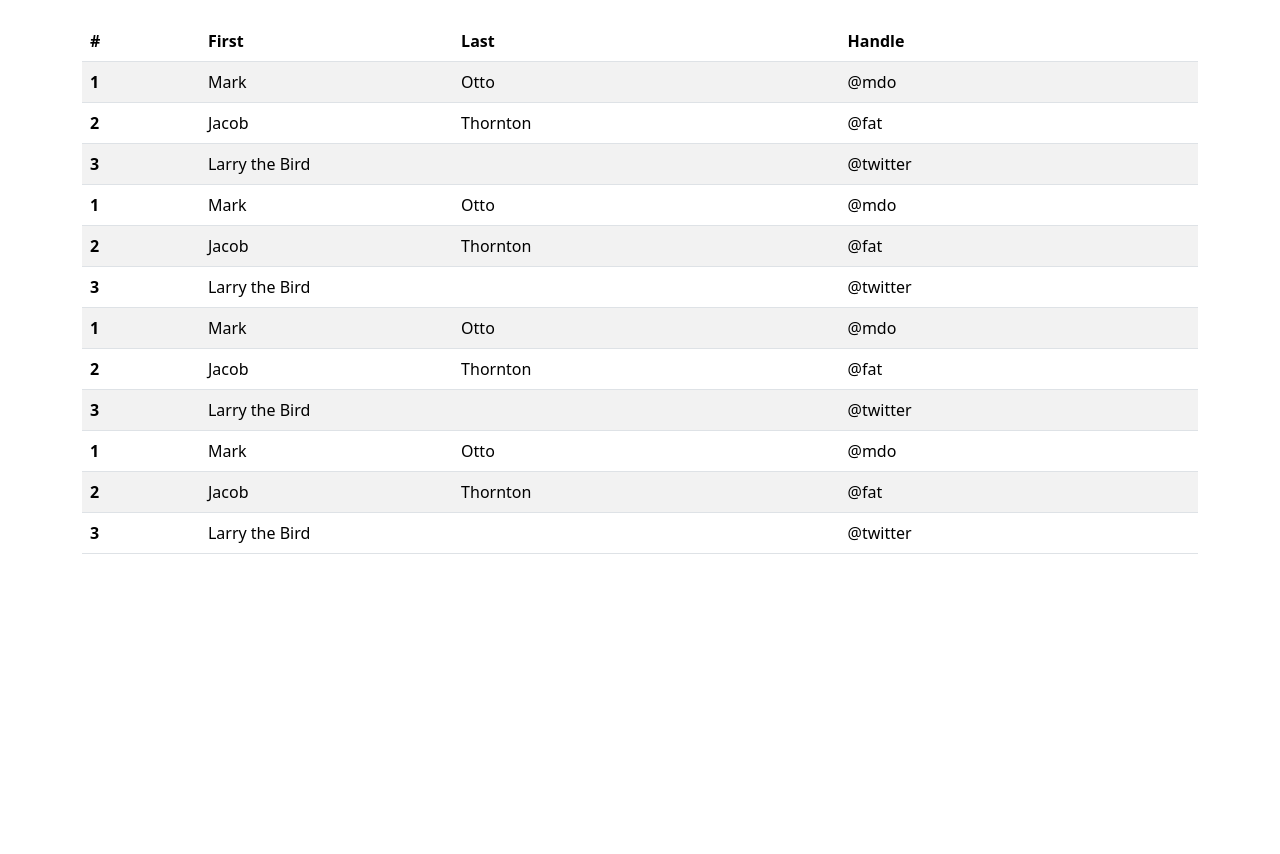
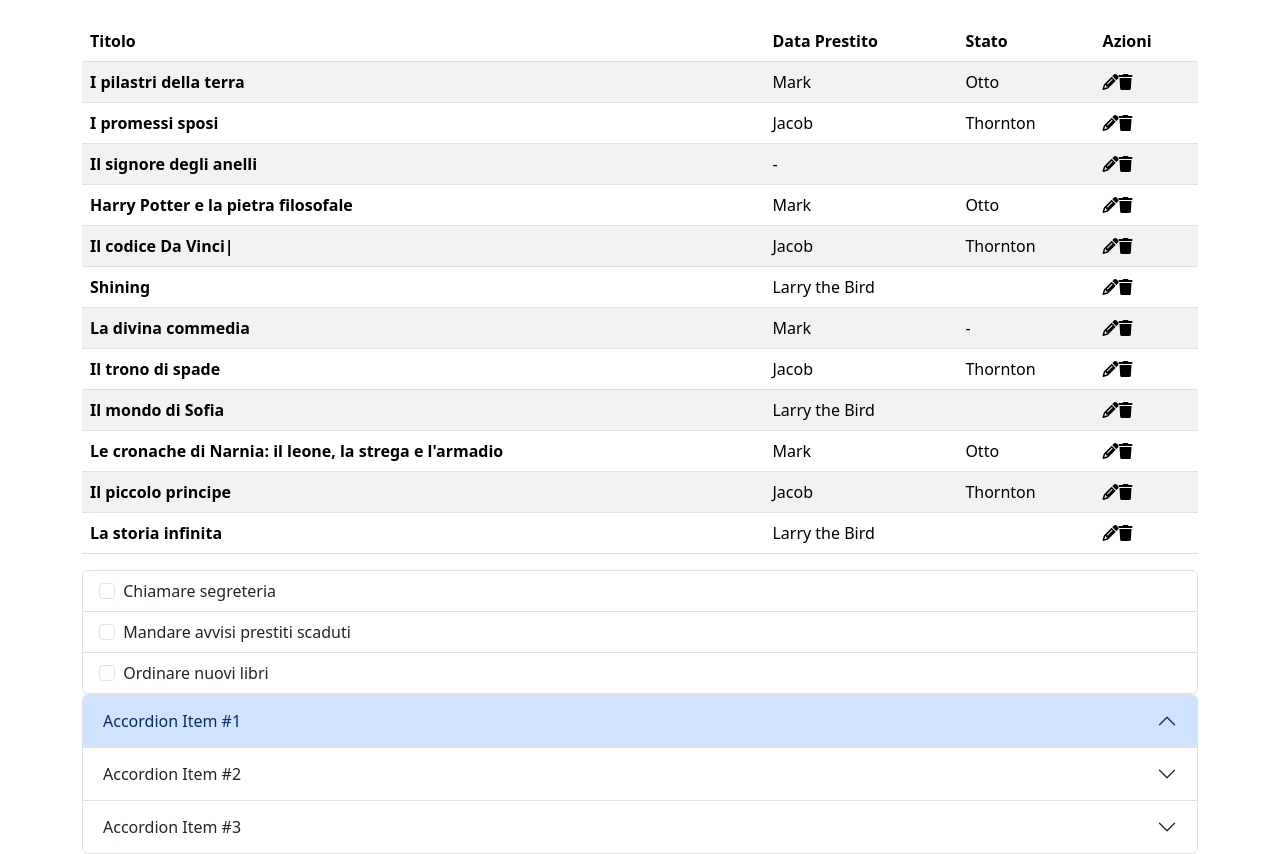
Before and after one commit to simonedcorsi/html-css-bootstrap-dashboard, a plain HTML site: page index.html in a window 1280 px wide. Shown: the part 139-993 px from the top of the page. Before the commit the page ends 800 px from the top, so only its background shows below. Drawn offline with nearby package versions, Linux system fonts and the light colour scheme.

Commit message:
todo e faq struttura

```diff
--- a/index.html
+++ b/index.html
@@ -53,84 +53,125 @@
         <table class="table table table-striped"> <!-- TABELLA -->
             <thead>
               <tr>
-                <th scope="col">#</th>
-                <th scope="col">First</th>
-                <th scope="col">Last</th>
-                <th scope="col">Handle</th>
+                <th scope="col">Titolo</th>
+                <th scope="col">Data Prestito</th>
+                <th scope="col">Stato</th>
+                <th scope="col">Azioni</th>
               </tr>
             </thead>
             <tbody>
               <tr>
-                <th scope="row">1</th>
+                <th scope="row">I pilastri della terra</th>
                 <td>Mark</td>
                 <td>Otto</td>
-                <td>@mdo</td>
+                <td><i class="fa-solid fa-pencil"></i><i class="fa-solid fa-trash"></i></td>
               </tr>
               <tr>
-                <th scope="row">2</th>
+                <th scope="row">I promessi sposi</th>
                 <td>Jacob</td>
                 <td>Thornton</td>
-                <td>@fat</td>
+                <td><i class="fa-solid fa-pencil"></i><i class="fa-solid fa-trash"></i></td>
               </tr>
               <tr>
-                <th scope="row">3</th>
-                <td colspan="2">Larry the Bird</td>
-                <td>@twitter</td>
+                <th scope="row">Il signore degli anelli</th>
+                <td colspan="2">-</td>
+                <td><i class="fa-solid fa-pencil"></i><i class="fa-solid fa-trash"></i></td>
               </tr>
               <tr>
-                <th scope="row">1</th>
+                <th scope="row">Harry Potter e la pietra filosofale</th>
                 <td>Mark</td>
                 <td>Otto</td>
-                <td>@mdo</td>
+                <td><i class="fa-solid fa-pencil"></i><i class="fa-solid fa-trash"></i></td>
               </tr>
               <tr>
-                <th scope="row">2</th>
+                <th scope="row">Il codice Da Vinci|</th>
                 <td>Jacob</td>
                 <td>Thornton</td>
-                <td>@fat</td>
+                <td><i class="fa-solid fa-pencil"></i><i class="fa-solid fa-trash"></i></td>
               </tr>
               <tr>
-                <th scope="row">3</th>
+                <th scope="row">Shining</th>
                 <td colspan="2">Larry the Bird</td>
-                <td>@twitter</td>
+                <td><i class="fa-solid fa-pencil"></i><i class="fa-solid fa-trash"></i></td>
               </tr>
               <tr>
-                <th scope="row">1</th>
+                <th scope="row">La divina commedia</th>
+                <td>Mark</td>
+                <td>-</td>
+                <td><i class="fa-solid fa-pencil"></i><i class="fa-solid fa-trash"></i></td>
+              </tr>
+              <tr>
+                <th scope="row">Il trono di spade</th>
+                <td>Jacob</td>
+                <td>Thornton</td>
+                <td><i class="fa-solid fa-pencil"></i><i class="fa-solid fa-trash"></i></td>
+              </tr>
+              <tr>
+                <th scope="row">Il mondo di Sofia</th>
+                <td colspan="2">Larry the Bird</td>
+                <td><i class="fa-solid fa-pencil"></i><i class="fa-solid fa-trash"></i></td>
+              </tr>
+              <tr>
+                <th scope="row">Le cronache di Narnia: il leone, la strega e l'armadio</th>
                 <td>Mark</td>
                 <td>Otto</td>
-                <td>@mdo</td>
+                <td><i class="fa-solid fa-pencil"></i><i class="fa-solid fa-trash"></i></td>
               </tr>
               <tr>
-                <th scope="row">2</th>
+                <th scope="row">Il piccolo principe</th>
                 <td>Jacob</td>
                 <td>Thornton</td>
-                <td>@fat</td>
+                <td><i class="fa-solid fa-pencil"></i><i class="fa-solid fa-trash"></i></td>
               </tr>
               <tr>
-                <th scope="row">3</th>
+                <th scope="row">La storia infinita</th>
                 <td colspan="2">Larry the Bird</td>
-                <td>@twitter</td>
-              </tr>
-              <tr>
-                <th scope="row">1</th>
-                <td>Mark</td>
-                <td>Otto</td>
-                <td>@mdo</td>
-              </tr>
-              <tr>
-                <th scope="row">2</th>
-                <td>Jacob</td>
-                <td>Thornton</td>
-                <td>@fat</td>
-              </tr>
-              <tr>
-                <th scope="row">3</th>
-                <td colspan="2">Larry the Bird</td>
-                <td>@twitter</td>
+                <td><i class="fa-solid fa-pencil"></i><i class="fa-solid fa-trash"></i></td>
               </tr>
             </tbody>
           </table>
-
+     <!-- TODO E FAQ -->
+      <div>
+           <div> <!-- TODO -->
+               <ul class="list-group">
+                 <li class="list-group-item">
+                   <input class="form-check-input me-1" type="checkbox" value="" id="firstCheckboxStretched">
+                   <label class="form-check-label stretched-link" for="firstCheckboxStretched">Chiamare segreteria</label>
+                 </li>
+                 <li class="list-group-item">
+                   <input class="form-check-input me-1" type="checkbox" value="" id="secondCheckboxStretched">
+                   <label class="form-check-label stretched-link" for="secondCheckboxStretched">Mandare avvisi prestiti scaduti</label>
+                 </li>
+                 <li class="list-group-item">
+                   <input class="form-check-input me-1" type="checkbox" value="" id="thirdCheckboxStretched">
+                   <label class="form-check-label stretched-link" for="thirdCheckboxStretched">Ordinare nuovi libri</label>
+                 </li>
+               </ul>
+           </div> <!-- FAQ -->
+           <div class="accordion" id="accordionExample">
+            <div class="accordion-item">
+              <h2 class="accordion-header">
+                <button class="accordion-button" type="button" data-bs-toggle="collapse" data-bs-target="#collapseOne" aria-expanded="true" aria-controls="collapseOne">
+                  Accordion Item #1
+                </button>
+              </h2>
+            </div>
+            <div class="accordion-item">
+              <h2 class="accordion-header">
+                <button class="accordion-button collapsed" type="button" data-bs-toggle="collapse" data-bs-target="#collapseTwo" aria-expanded="false" aria-controls="collapseTwo">
+                  Accordion Item #2
+                </button>
+              </h2>
+            </div>
+            <div class="accordion-item">
+              <h2 class="accordion-header">
+                <button class="accordion-button collapsed" type="button" data-bs-toggle="collapse" data-bs-target="#collapseThree" aria-expanded="false" aria-controls="collapseThree">
+                  Accordion Item #3
+                </button>
+              </h2>
+            </div>
+          </div>
+      </div>
     </div>
 
     <script src="https://cdn.jsdelivr.net/npm/bootstrap@5.3.3/dist/js/bootstrap.bundle.min.js" integrity="sha384-YvpcrYf0tY3lHB60NNkmXc5s9fDVZLESaAA55NDzOxhy9GkcIdslK1eN7N6jIeHz" crossorigin="anonymous"></script>
```
